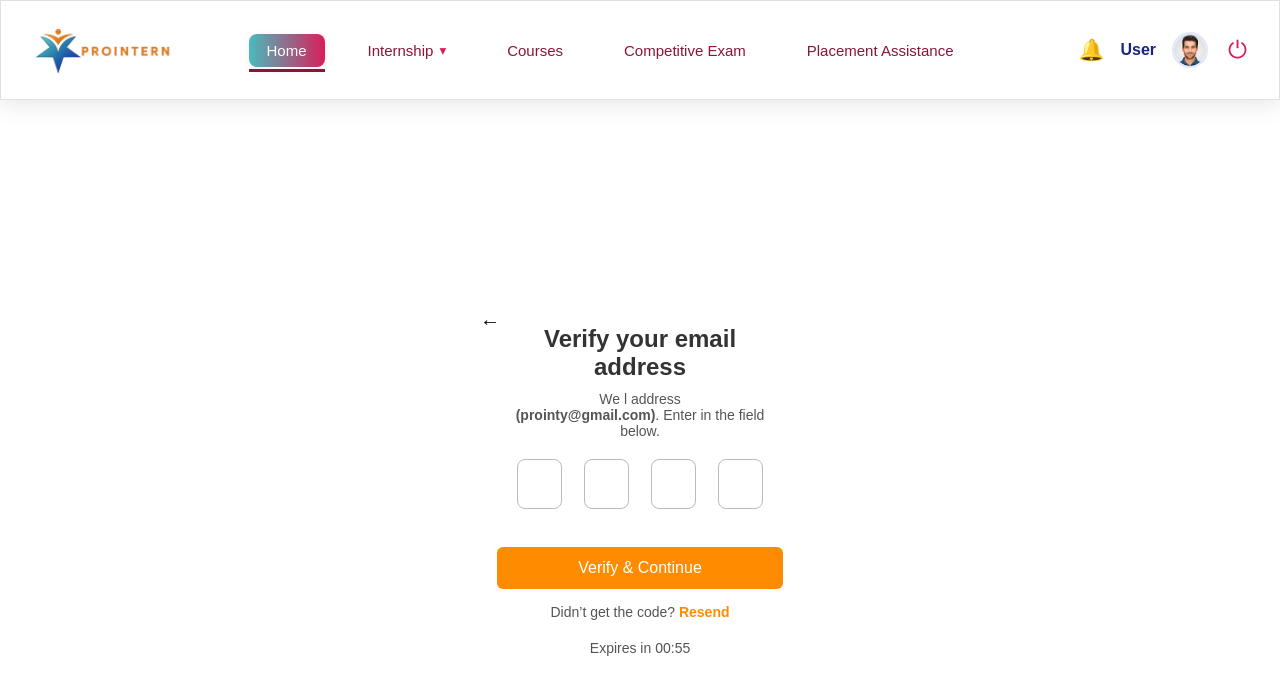
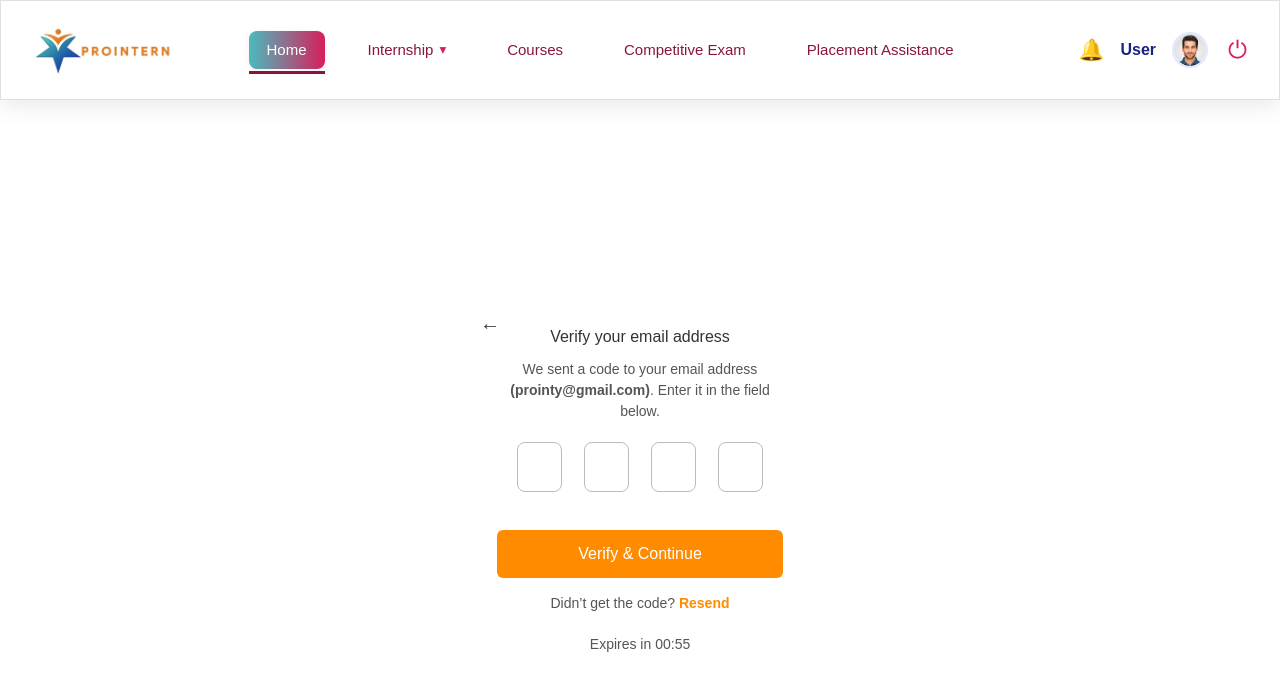
Before and after one commit to mohanviswa7/prointern, a React (Create React App) app: page /verify in a window 1280 px wide. Shown: the top 692 px of the page. Built offline with nearby package versions, Linux system fonts and the light colour scheme.

Commit message:
Css Miimizer Files

```diff
--- a/src/pages/Certification.js
+++ b/src/pages/Certification.js
@@ -1,7 +1,7 @@
 import React, { useState } from "react";
 import { jsPDF } from "jspdf";
 import CertificateImage from "../pages/assets/CertificateNew2.jpg"; // Background certificate template
-import ProinternLogo from "../../src/assets/prointern logo.jpg"; // Prointern logo
+import ProinternLogo from "../assets/prointern logo.jpg"; // Prointern logo
 
 export default function CertificateGenerator() {
   const [name, setName] = useState("");
--- a/src/pages/HomePage.css
+++ b/src/pages/HomePage.css
@@ -10,7 +10,6 @@
   background: #fff;
   color: #333;
 }
-
 
 /* ================= Floating Header ================= */
 .header {
--- a/src/pages/VerifyEmail.js
+++ b/src/pages/VerifyEmail.js
@@ -18,7 +18,7 @@
   }, [timer]);
 
   const handleChange = (value, index) => {
-    if (/^[0-9]?$/.test(value)) {
+    if (/^[0-9]?\$/.test(value)) {
       // Regular expression is valid and does not require changes
       const newOtp = [...otp];
       newOtp[index] = value;
@@ -63,9 +63,9 @@
 
         <h2>Verify your email address</h2>
         <p>
-          We l address
+          We sent a code to your email address
           <br />
-          <strong>({email})</strong>. Enter in the field below.
+          <strong>({email})</strong>. Enter it in the field below.
         </p>
 
         {/* OTP Inputs */}
--- a/src/pages/login.js
+++ b/src/pages/login.js
@@ -4,7 +4,7 @@
 import { toast, ToastContainer } from "react-toastify";
 import "react-toastify/dist/ReactToastify.css";
 import "./style.css";
-import ProinternLogo from "../../src/assets/prointern logo.jpg";
+import ProinternLogo from "../assets/prointern logo.jpg";
 const clientId =
   "667601110937-lkjld131c8s2rg84s5ekf4i38mbtifjp.apps.googleusercontent.com";
 
--- a/src/pages/style.css
+++ b/src/pages/style.css
@@ -22,7 +22,7 @@
 /* Logo */
 .signup-logo {
   width: 150px;
-  margin: 0 auto 30px; /* top & bottom: 0 & 30px, left/right auto to center */
+  margin: 0 auto 30px; /* top & bottom: 0 & 30px, left\/right auto to center */
   display: block;      /* needed to center an image with auto margins */
 }
 
--- /dev/null
+++ b/tailwind.config.js
@@ -0,0 +1,8 @@
+/** @type {import('tailwindcss').Config} */
+module.exports = {
+  content: ["./src/**/*.{js,jsx,ts,tsx}"],
+  theme: {
+    extend: {},
+  },
+  plugins: [],
+};
```
Also changed, not shown: package.json (+5 -5 lines), src/pages/home.js (+8 -7 lines), src/setupTests.js (+3 -3 lines), 1 other file (tests, documents, lock files or other folders). Lines whose indentation alone changed are shown as unchanged.
